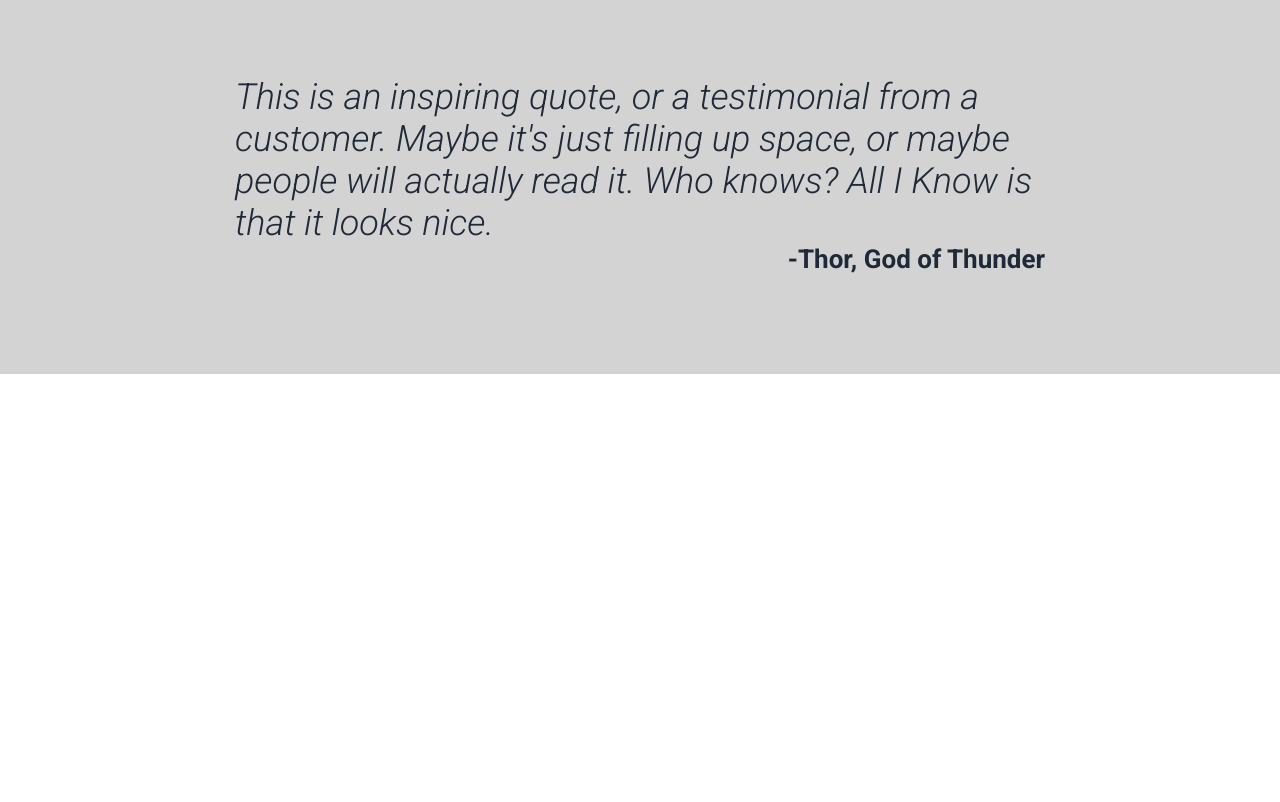
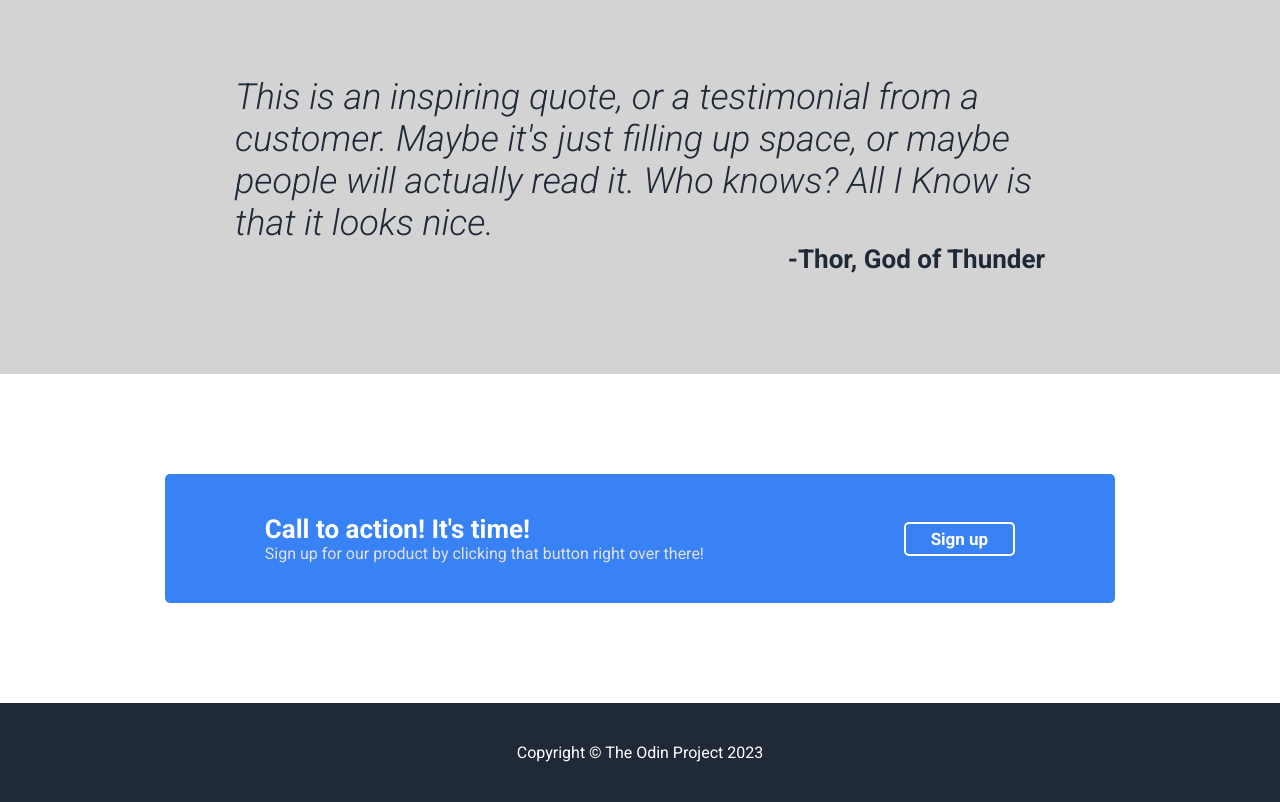
Before and after one commit to JoelJefferson2004/landing-page, a plain HTML site: page index.html in a window 1280 px wide. Shown: the part 974-1776 px from the top of the page. Before the commit the page ends 1348 px from the top, so only its background shows below. Drawn offline with Linux system fonts and the light colour scheme.

Commit message:
Add elements and styles to the sign-up and footer section

```diff
--- a/index.html
+++ b/index.html
@@ -64,7 +64,15 @@
                 <div class = 'author'>-Thor, God of Thunder</div>
             </div>
         </div>
-        <div class="sign-up"></div>
-        <div class="footer"></div>
+        <div class="signup">
+            <div class = "container">
+                <div class = "left">
+                    <h3>Call to action! It's time!</h3>
+                    <p>Sign up for our product by clicking that button right over there!</p>
+                </div>
+                <button>Sign up</button>
+            </div>
+        </div>
+        <div class="footer">Copyright &#169 The Odin Project 2023</div>
     </body>
 </html>
--- a/styles.css
+++ b/styles.css
@@ -169,3 +169,48 @@ a,
     font-size: 26px;
     font-style: normal;
 }
+
+
+/* sign-up  */
+
+.signup{
+    display: flex;
+    justify-content: center;
+    color: rgb(227, 225, 225);
+    padding: 100px 0px;
+}
+
+.signup .container{
+    background-color: #3882F6;
+    display: flex;
+    flex-basis: 950px;
+    justify-content: space-around;
+    border-radius: 5px;
+    align-items: center;
+    padding: 40px 0px;
+}
+
+.container h3{
+    color: white;
+    font-size: 26px;
+}
+
+.signup button{
+    border-style: none;
+    background-color: #3882F6;
+    border-color: white;
+    color: white;
+    padding: 5px 25px;
+    border: white solid 2px;
+    font-weight: bold;
+    font-size: 17px;
+    border-radius: 5px;
+
+}
+
+.footer{
+    background-color: #1F2937;
+    color: white;
+    text-align: center;
+    padding: 40px 0px;
+}
```
